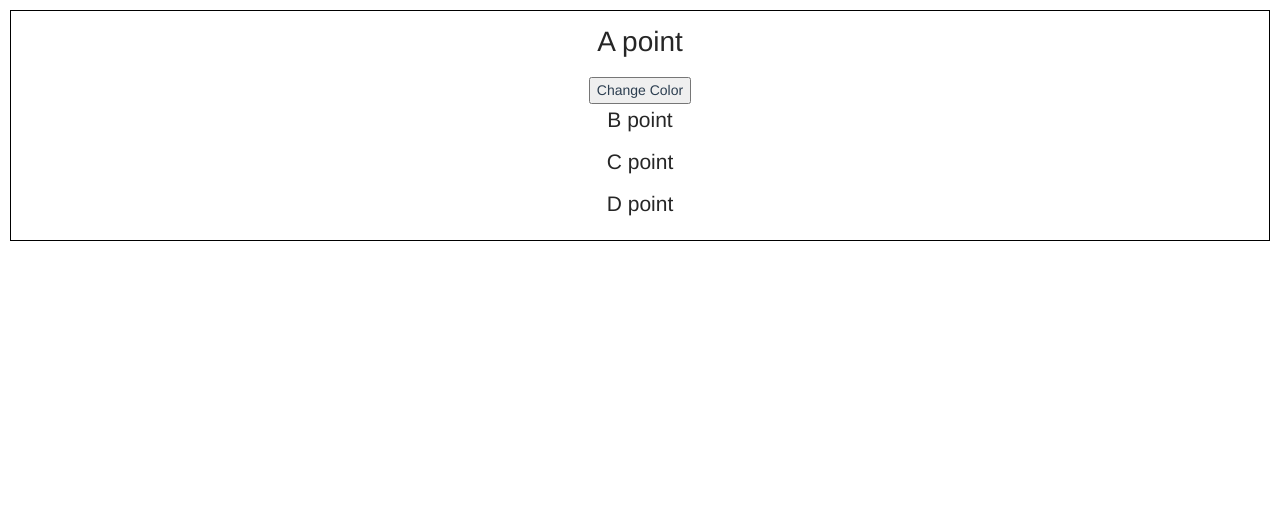
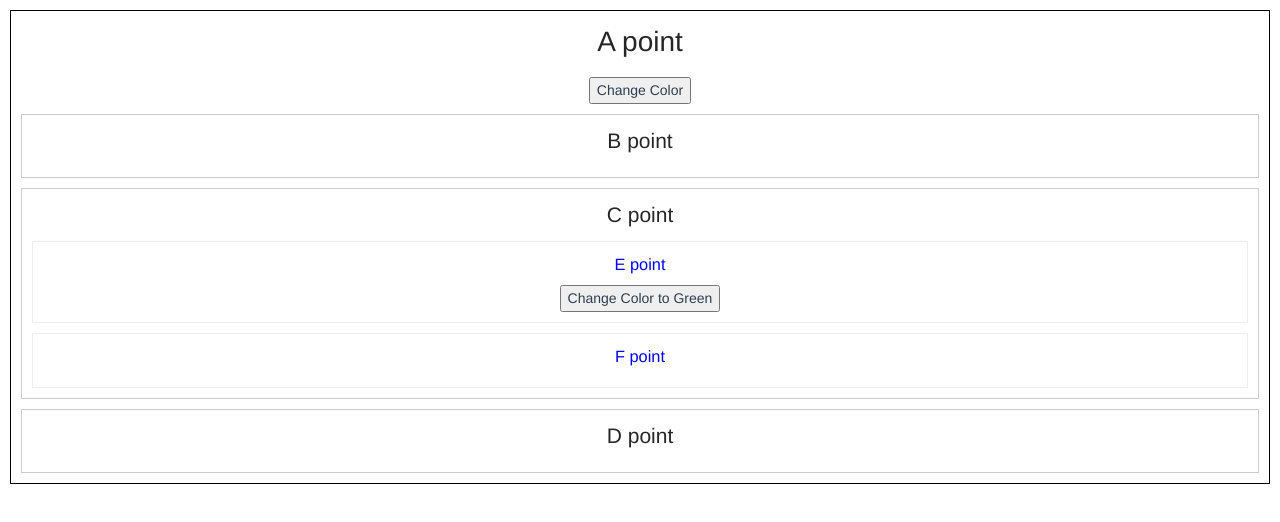
Before and after one commit to tjcchen/vue-practice, a Vue app in the folder vue-demo/: page / in a window 1280 px wide. Shown: the top 522 px of the page. Built offline with nearby package versions, Linux system fonts and the light colour scheme.

Commit message:
Add provide and inject code logic phase 2

```diff
--- a/vue-demo/src/views/provideInject/ChildrenA.vue
+++ b/vue-demo/src/views/provideInject/ChildrenA.vue
@@ -9,32 +9,46 @@
 </template>
 
 <script>
-import Vue from 'vue';
 import ChildrenB from './ChildrenB';
 import ChildrenC from './ChildrenC';
 import ChildrenD from './ChildrenD';
 
 export default {
   name: 'childrenA',
+
   components: {
     ChildrenB,
     ChildrenC,
     ChildrenD
   },
+
+  // provide and inject API is used to communicate data between different components
+  // provide: function() {
+  //   return {
+  //     theme: {
+  //       color: this.color
+  //     }
+  //   };
+  // },
+
   provide: function() {
-    this.theme = Vue.observable({
+    return {
+      theme: this  // need to pass this to provide
+    }
+  },
+
+  data: function() {
+    return {
       color: 'blue'
-    });
-    return {
-      theme: this.theme
-    };
+    }
   },
+
   methods: {
     changeColor: function(color) {
       if (color) {
-        this.theme.color = color;
+        this.color = color;
       } else {
-        this.theme.color = this.theme.color === 'blue' ? 'red' : 'blue';
+        this.color = this.color === 'blue' ? 'red' : 'blue';
       }
     }
   }
--- a/vue-demo/src/views/provideInject/ChildrenC.vue
+++ b/vue-demo/src/views/provideInject/ChildrenC.vue
@@ -1,11 +1,20 @@
-<template functional>
+<template>
   <div class="childrenC border1">
     <h2>C point</h2>
+    <ChildrenE />
+    <ChildrenF />
   </div>
 </template>
 
 <script>
+import ChildrenE from './ChildrenE';
+import ChildrenF from './ChildrenF';
+
 export default {
   name: 'ChildrenC',
+  components: {
+    ChildrenE,
+    ChildrenF
+  }
 }
-</script>>
+</script>
--- /dev/null
+++ b/vue-demo/src/views/provideInject/ChildrenE.vue
@@ -0,0 +1,28 @@
+<template>
+  <div class="border2">
+    <h3 :style="{ color: theme.color }">E point</h3>
+    <button @click="clickHandler">Change Color to Green</button>
+  </div>
+</template>
+
+<script>
+export default {
+  name: 'ChildrenE',
+  components: {
+
+  },
+  // inject data from parent provide
+  inject: {
+    theme: {
+      default: () => ({})
+    }
+  },
+  methods: {
+    clickHandler: function() {
+      if (this.theme.changeColor) {
+        this.theme.changeColor('green');
+      }
+    }
+  }
+}
+</script>
--- /dev/null
+++ b/vue-demo/src/views/provideInject/ChildrenF.vue
@@ -0,0 +1,20 @@
+<template>
+  <div class="border2">
+    <h3 :style="{ color: theme1.color }" >F point</h3>
+  </div>
+</template>
+
+<script>
+export default {
+  name: 'ChildrenF',
+  components: {
+
+  },
+  inject: {
+    theme1: {
+      from: 'theme',
+      default: () => ({})
+    }
+  }
+}
+</script>
--- a/vue-demo/src/views/provideInject/Index.vue
+++ b/vue-demo/src/views/provideInject/Index.vue
@@ -19,7 +19,7 @@ export default {
 }
 </script>
 
-<style scoped>
+<style>
 #app {
   font-family: "Avenir", Helvetica, Arial, sans-serif;
   -webkit-font-smoothing: antialiased;
@@ -33,9 +33,9 @@ export default {
   margin: 10px 10px 0;
 }
 .border1 {
-  border-color: #ccc;
+  border: 1px solid #ccc;
 }
 .border2 {
-  border-color: #eee;
+  border: 1px solid #eee;
 }
 </style>
```
